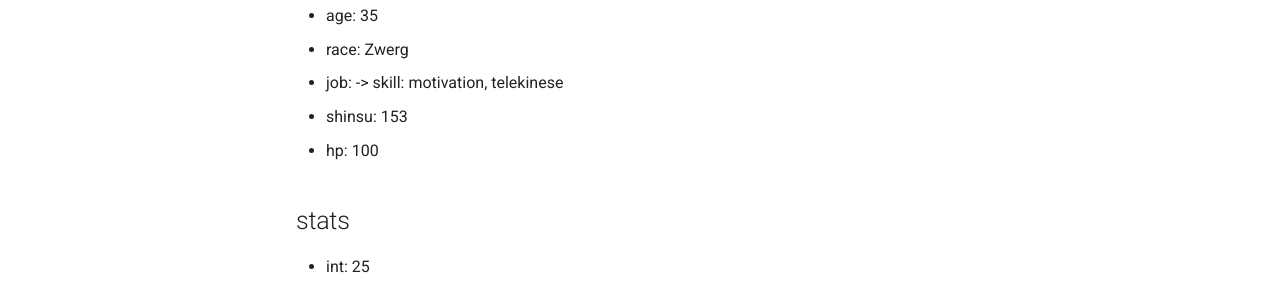
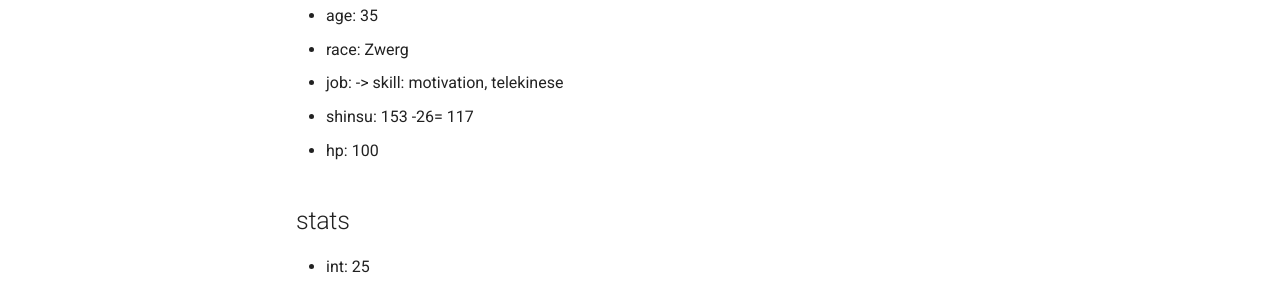
Before and after one commit to mkdocs-pnp/avalon, an MkDocs documentation site: the page built from docs/character/shaggy.md, in a window 1280 px wide and 900 px high. Shown: the part 336-628 px from the top of the window. Built offline with MkDocs 1.6.1 and Material for MkDocs 9.7.7, drawn with Linux system fonts in a browser that asks for light colours.

Commit message:
Update shaggy.md

```diff
--- a/docs/character/shaggy.md
+++ b/docs/character/shaggy.md
@@ -8,7 +8,7 @@
 * age: 35
 * race: Zwerg
 * job: -> skill: motivation, telekinese
-* shinsu: 153
+* shinsu: 153 -26= 117
 * hp: 100
 
 ## stats
```
